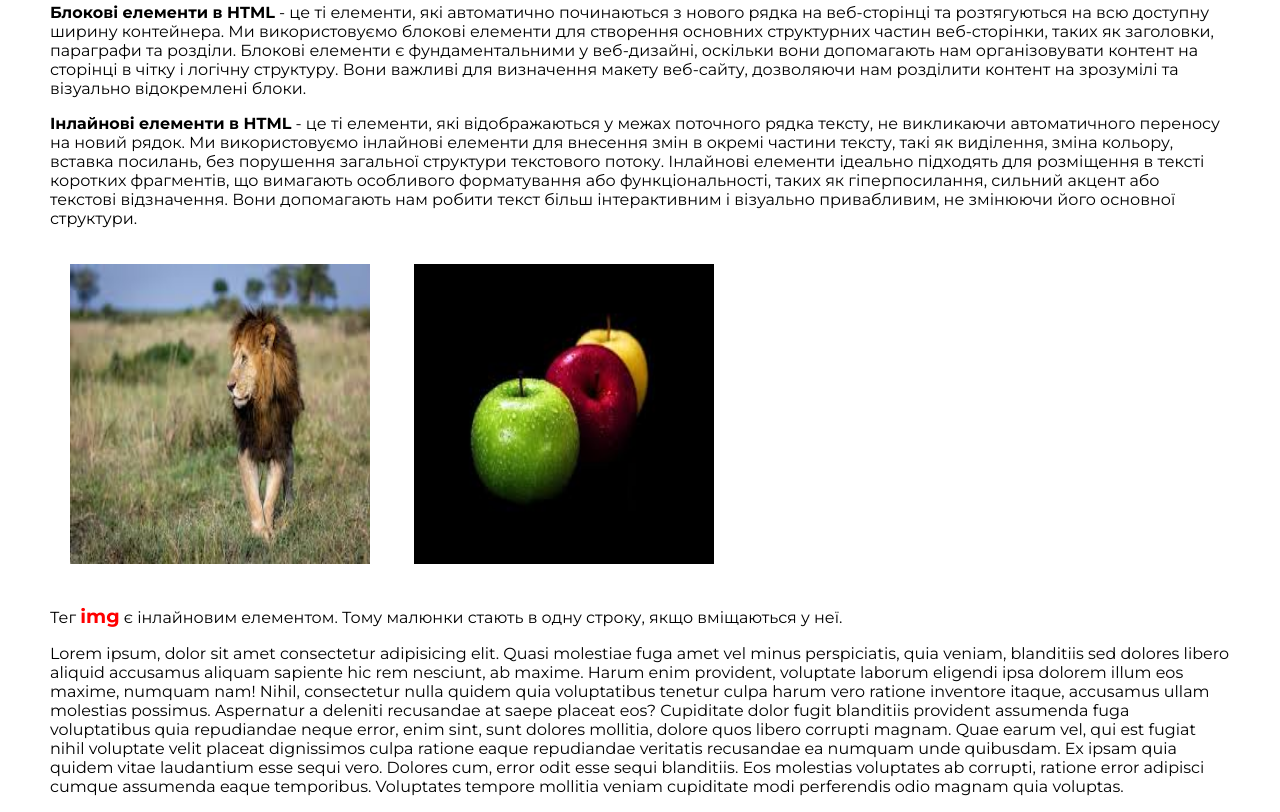
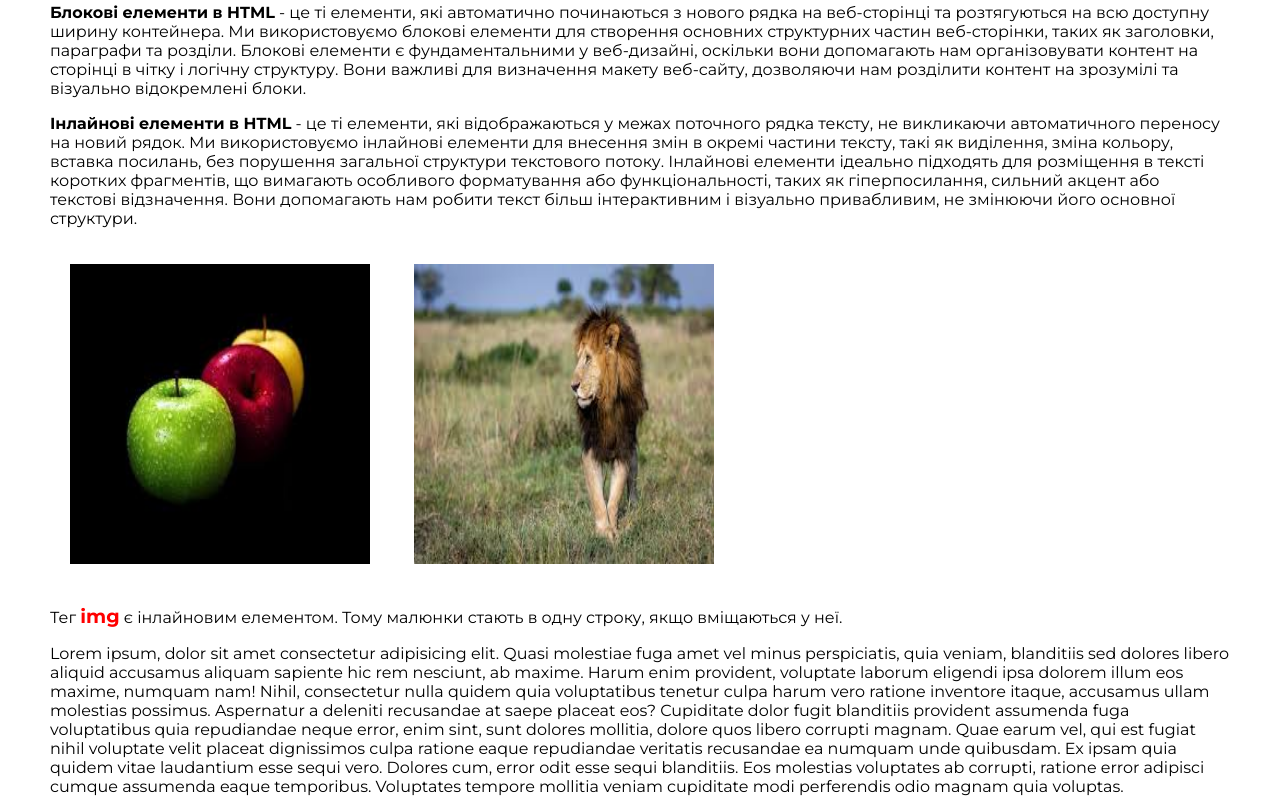
Before and after one commit to 0Benedict0/lesson_7, a plain HTML site: page index.html in a window 1280 px wide. Shown: the part 689-1501 px from the top of the page. Drawn offline with Linux system fonts and the light colour scheme.

Commit message:
add upgrade file

```diff
--- a/index.html
+++ b/index.html
@@ -15,7 +15,7 @@
     <header class="container fixed-container">
       <div class="flex-container container">
         <a href="./index.html"
-          ><img src="./img/Без названия (1).jpg" class="logo-img" alt="logo"
+          ><img src="./img/logo.jpg" class="logo-img" alt="logo"
         /></a>
         <nav class="header-nav">
           <ul class="navbar">
@@ -79,16 +79,8 @@
         відзначення. Вони допомагають нам робити текст більш інтерактивним і
         візуально привабливим, не змінюючи його основної структури.
       </p>
-      <img
-        class="small-img"
-        src="./img/Без названия (2).jpg"
-        alt="red flowers"
-      />
-      <img
-        class="small-img"
-        src="./img/Без названия (3).jpg"
-        alt="blueberries"
-      />
+      <img class="small-img" src="./img/apple.jpg" alt="apple" />
+      <img class="small-img" src="./img/lev.jpg" alt="lev" />
       <p>
         Тег <span class="marked-text">img</span> є інлайновим елементом. Тому
         малюнки стають в одну строку, якщо вміщаються у неї.
```
Also changed, not shown: img/apple.jpg (renamed from img/Без названия (3).jpg), img/button.jpg (renamed from img/Без названия (4).jpg), img/lev.jpg (renamed from img/Без названия (2).jpg), img/logo.jpg (renamed from img/Без названия (1).jpg), img/street.jpg (renamed from img/Без названия (6).jpg), img/Без названия (5).jpg (deleted), img/Без названия (7).jpg (deleted), img/Без названия.jpg (deleted).
